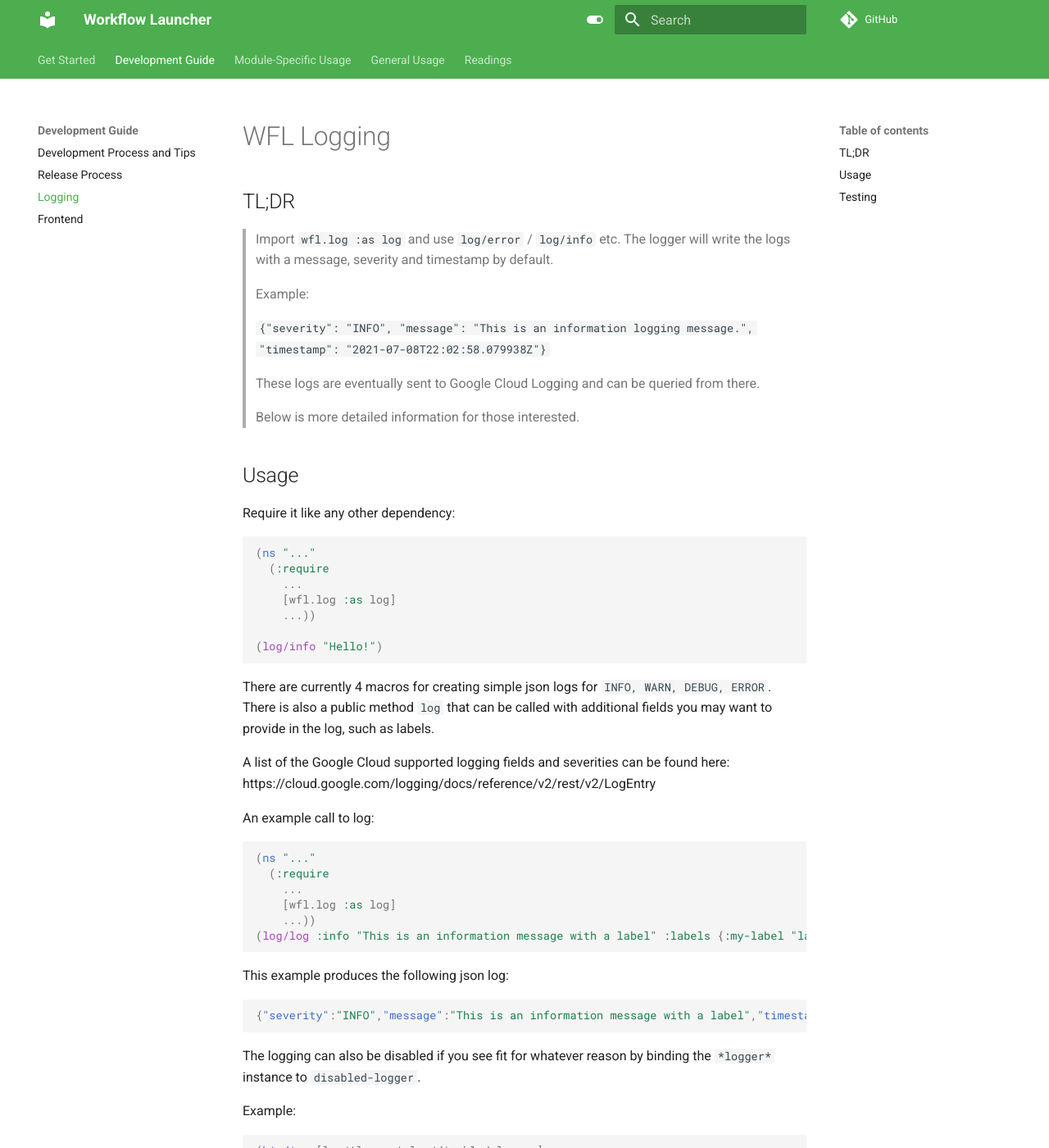
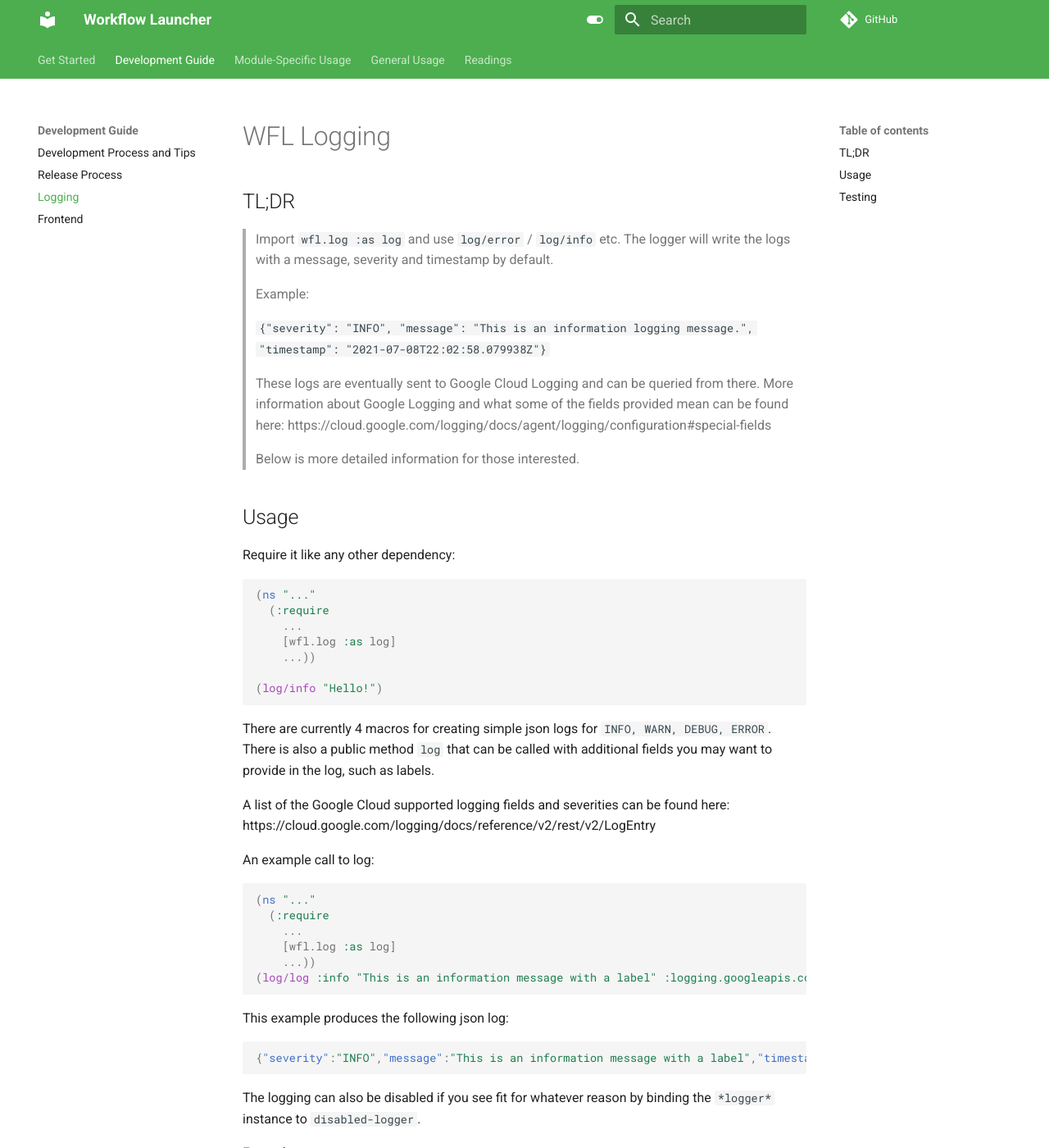
Before and after one commit to broadinstitute/wfl, an MkDocs documentation site: the page built from docs/md/dev-logging.md, in a window 1280 px wide and 1400 px high. Shown: the whole window at 82% size. Built offline with MkDocs 1.6.1 and Material for MkDocs 9.7.7, drawn with Linux system fonts in a browser that asks for light colours; comment, search, counter and statistics services are not loaded.

````diff
--- a/docs/md/dev-logging.md
+++ b/docs/md/dev-logging.md
@@ -9,6 +9,8 @@
 > `{"severity": "INFO", "message": "This is an information logging message.", "timestamp": "2021-07-08T22:02:58.079938Z"}`
 >
 > These logs are eventually sent to Google Cloud Logging and can be queried from there.
+> More information about Google Logging and what some of the fields provided mean can be found here:
+> https://cloud.google.com/logging/docs/agent/logging/configuration#special-fields
 >
 > Below is more detailed information for those interested.
 
@@ -38,7 +40,7 @@
     ...
     [wfl.log :as log]
     ...))
-(log/log :info "This is an information message with a label" :labels {:my-label "label value"})
+(log/log :info "This is an information message with a label" :logging.googleapis.com/labels {:my-label "label value"})
 ```
 This example produces the following json log:
 ```json
````
Also changed, not shown: 5 other files.
